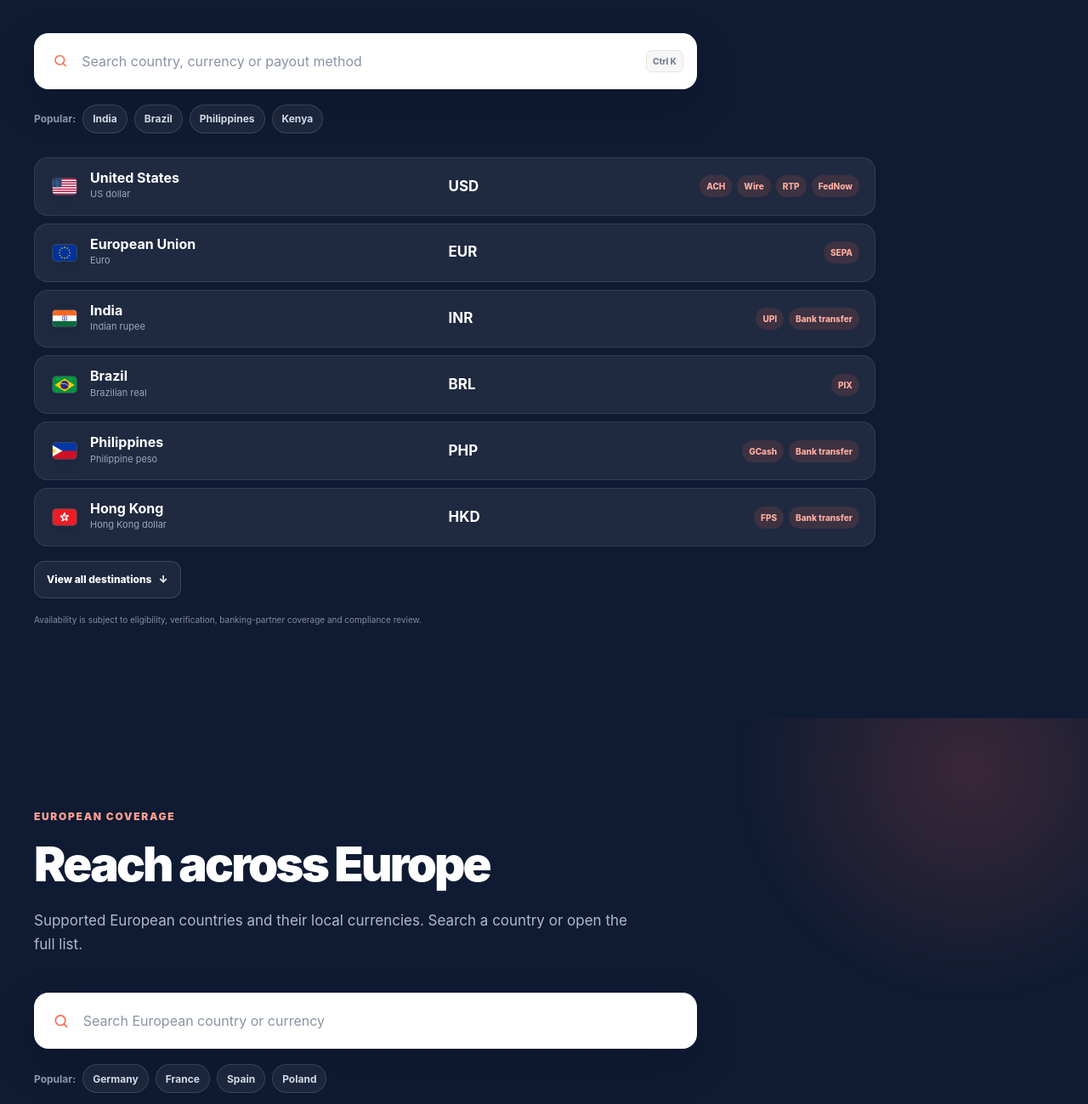
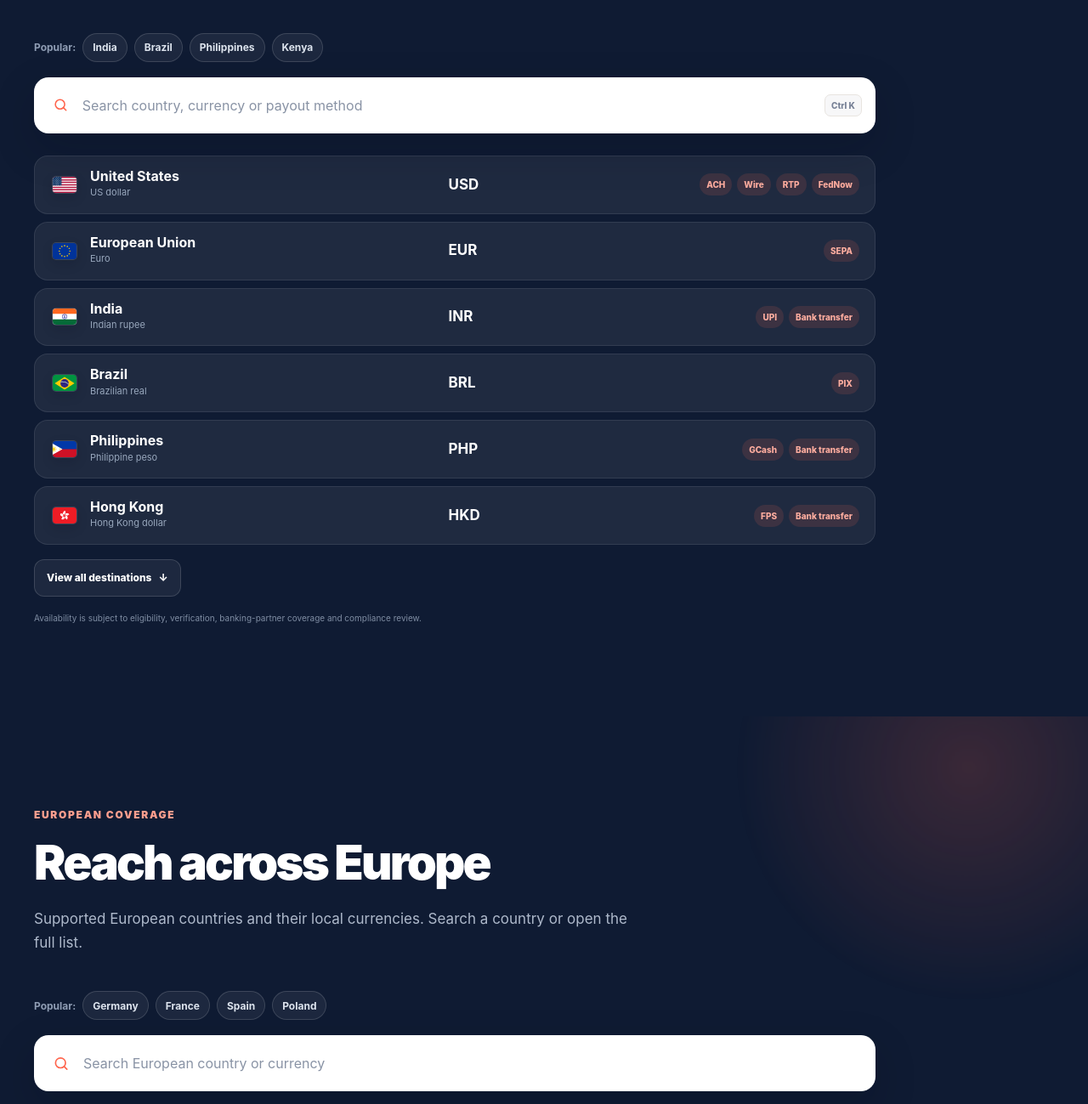
Before and after one commit to testauthosk/payerpay-site, a website: page index.html in a window 1280 px wide. Shown: the part 3041-4340 px from the top of the page at 85% size. Drawn offline with Linux system fonts and the light colour scheme.

Commit message:
Search UX: popular chips above search bar; desktop search width matches list (990px)

```diff
--- a/index.html
+++ b/index.html
@@ -222,12 +222,6 @@
         </div>
 
         <div class="destination-tool" data-reveal>
-          <label class="search-box" for="destination-search">
-            <svg aria-hidden="true" viewBox="0 0 24 24"><circle cx="11" cy="11" r="7"></circle><path d="m16 16 4 4"></path></svg>
-            <input id="destination-search" type="search" placeholder="Search country, currency or payout method" autocomplete="off" aria-label="Search supported destinations">
-            <kbd data-search-shortcut>Ctrl K</kbd>
-          </label>
-
           <div class="quick-search" aria-label="Popular destinations">
             <span>Popular:</span>
             <button type="button" data-search="India">India</button>
@@ -235,6 +229,12 @@
             <button type="button" data-search="Philippines">Philippines</button>
             <button type="button" data-search="Kenya">Kenya</button>
           </div>
+
+          <label class="search-box" for="destination-search">
+            <svg aria-hidden="true" viewBox="0 0 24 24"><circle cx="11" cy="11" r="7"></circle><path d="m16 16 4 4"></path></svg>
+            <input id="destination-search" type="search" placeholder="Search country, currency or payout method" autocomplete="off" aria-label="Search supported destinations">
+            <kbd data-search-shortcut>Ctrl K</kbd>
+          </label>
 
           <div class="destination-list" data-destination-list>
             <article class="destination-row is-featured" data-keywords="united states usa us dollar usd ach wire fed-wire rtp fednow">
@@ -401,11 +401,6 @@
         </div>
 
         <div class="destination-tool" data-reveal>
-          <label class="search-box" for="eu-search">
-            <svg aria-hidden="true" viewBox="0 0 24 24"><circle cx="11" cy="11" r="7"></circle><path d="m16 16 4 4"></path></svg>
-            <input id="eu-search" type="search" placeholder="Search European country or currency" autocomplete="off" aria-label="Search supported European countries">
-          </label>
-
           <div class="quick-search" aria-label="Popular European countries">
             <span>Popular:</span>
             <button type="button" data-eu-quick="Germany">Germany</button>
@@ -413,6 +408,11 @@
             <button type="button" data-eu-quick="Spain">Spain</button>
             <button type="button" data-eu-quick="Poland">Poland</button>
           </div>
+
+          <label class="search-box" for="eu-search">
+            <svg aria-hidden="true" viewBox="0 0 24 24"><circle cx="11" cy="11" r="7"></circle><path d="m16 16 4 4"></path></svg>
+            <input id="eu-search" type="search" placeholder="Search European country or currency" autocomplete="off" aria-label="Search supported European countries">
+          </label>
 
           <div class="destination-list" data-eu-list>
             <article class="destination-row is-featured" data-eu-keywords="germany euro eur sepa de bank transfer sepa">
--- a/styles.css
+++ b/styles.css
@@ -992,8 +992,9 @@ p { text-wrap: pretty; }
 .search-box {
   position: relative;
   display: flex;
-  max-width: 780px;
+  max-width: 990px;
   height: 66px;
+  margin-bottom: 26px;
   align-items: center;
   border: 1px solid rgba(255, 255, 255, .12);
   border-radius: 17px;
@@ -1007,7 +1008,7 @@ p { text-wrap: pretty; }
 .search-box input::placeholder { color: #8993a5; }
 .search-box kbd { margin-right: 15px; padding: 4px 7px; border: 1px solid var(--line); border-radius: 7px; background: #f7f7f8; color: #778196; font-family: inherit; font-size: 10px; font-weight: 800; white-space: nowrap; }
 
-.quick-search { display: flex; flex-wrap: wrap; align-items: center; gap: 8px; margin: 18px 0 28px; color: #8f9db4; font-size: 12px; font-weight: 750; }
+.quick-search { display: flex; flex-wrap: wrap; align-items: center; gap: 8px; margin: 0 0 18px; color: #8f9db4; font-size: 12px; font-weight: 750; }
 .quick-search button { min-height: 34px; padding: 6px 11px; border: 1px solid rgba(255, 255, 255, .14); border-radius: 999px; background: rgba(255, 255, 255, .06); color: #dce3ed; cursor: pointer; font-size: 12px; font-weight: 750; transition: background .2s ease, border-color .2s ease; }
 .quick-search button:hover { border-color: rgba(255, 101, 77, .6); background: rgba(255, 101, 77, .14); }
 
```
